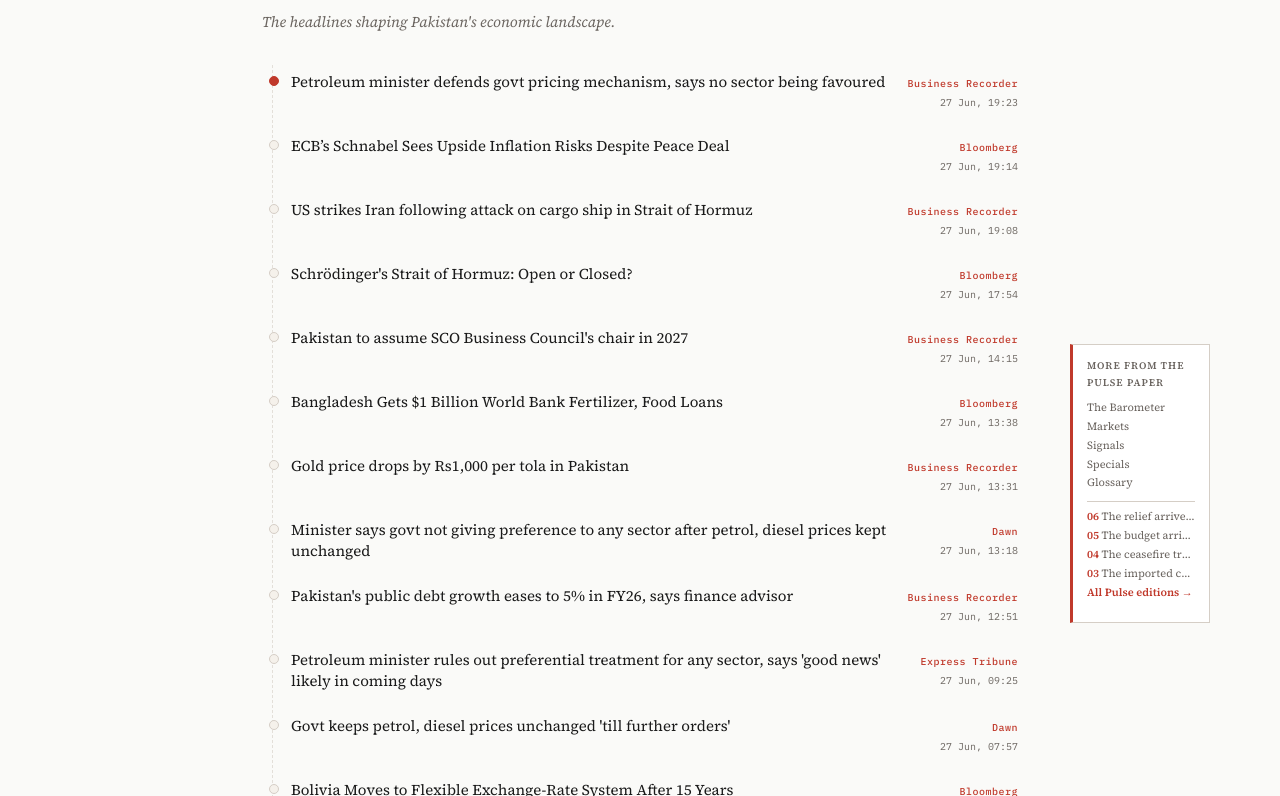
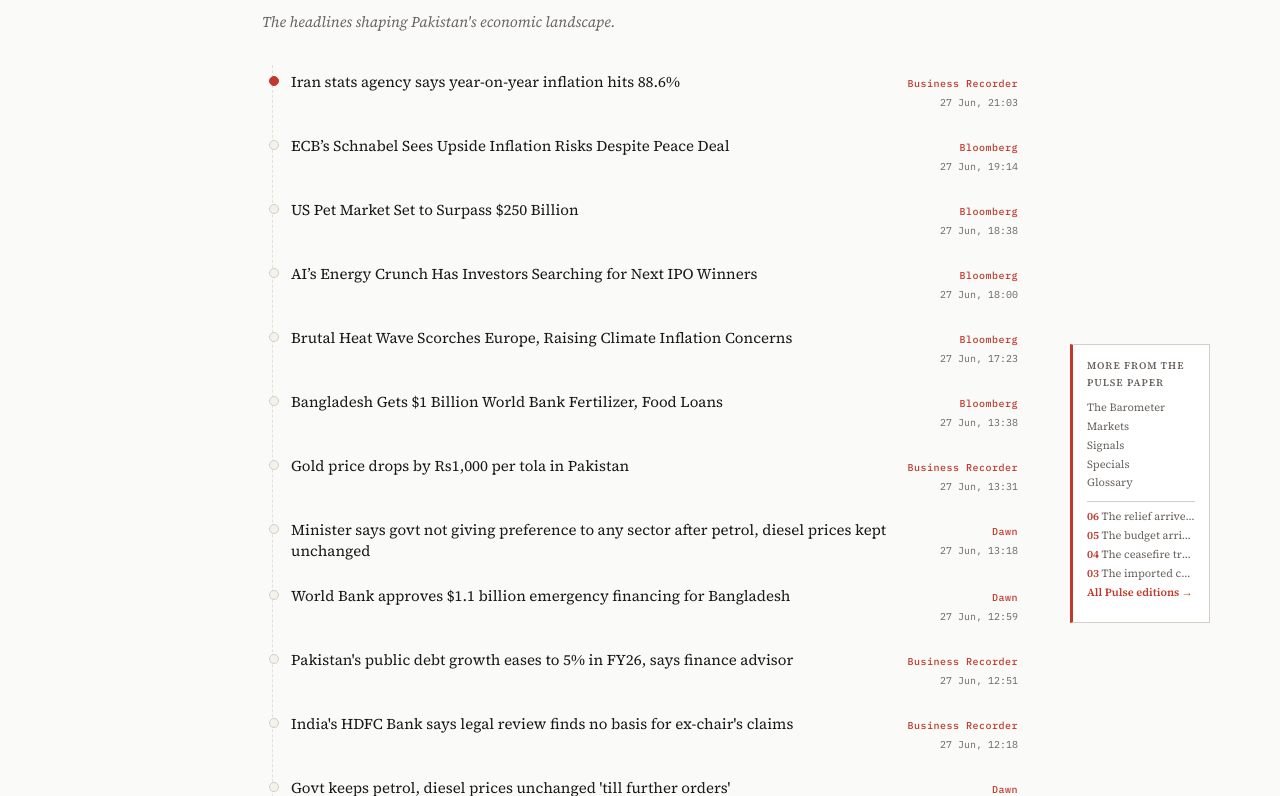
Before and after one commit to StrongerAI/thepulsepaper.com, an Astro site: page /ticker in a window 1280 px wide. Shown: the part 156-952 px from the top of the page. Built offline with nearby package versions, Linux system fonts and the light colour scheme; Astro itself is replaced by a stand-in of ours.

Commit message:
Markets auto-update: 2026-06-27 22:13 PKT

```diff
--- a/src/data/markets-alerts.json
+++ b/src/data/markets-alerts.json
@@ -1,6 +1,6 @@
 {
-  "generated_at": "2026-06-27T21:00:36.587416+05:00",
-  "generated_label": "27 June 2026, 9:00 PM PKT",
+  "generated_at": "2026-06-27T22:13:21.365959+05:00",
+  "generated_label": "27 June 2026, 10:13 PM PKT",
   "alert_count": 0,
   "alerts": [],
   "summary": "No material moves."
--- a/src/data/ticker-feed.json
+++ b/src/data/ticker-feed.json
@@ -1,9 +1,9 @@
 [
   {
-    "title": "Petroleum minister defends govt pricing mechanism, says no sector being favoured",
-    "link": "https://www.brecorder.com/news/40427419/petroleum-minister-defends-govt-pricing-mechanism-says-no-sector-being-favoured",
+    "title": "Iran stats agency says year-on-year inflation hits 88.6%",
+    "link": "https://www.brecorder.com/news/40427440/iran-stats-agency-says-year-on-year-inflation-hits-886",
     "source": "Business Recorder",
-    "published": "2026-06-27T19:23:40+05:00"
+    "published": "2026-06-27T21:03:36+05:00"
   },
   {
     "title": "ECB’s Schnabel Sees Upside Inflation Risks Despite Peace Deal",
@@ -12,22 +12,22 @@
     "published": "2026-06-27T19:14:45+05:00"
   },
   {
-    "title": "US strikes Iran following attack on cargo ship in Strait of Hormuz",
-    "link": "https://www.brecorder.com/news/40427413/us-strikes-iran-following-attack-on-cargo-ship-in-strait-of-hormuz",
-    "source": "Business Recorder",
-    "published": "2026-06-27T19:08:22+05:00"
+    "title": "US Pet Market Set to Surpass $250 Billion",
+    "link": "https://www.bloomberg.com/news/videos/2026-06-27/us-pet-market-set-to-surpass-250-billion-video",
+    "source": "Bloomberg",
+    "published": "2026-06-27T18:38:53+05:00"
   },
   {
-    "title": "Schrödinger's Strait of Hormuz: Open or Closed?",
-    "link": "https://www.bloomberg.com/news/videos/2026-06-27/schrodinger-s-strait-of-hormuz-open-or-closed-video",
+    "title": "AI’s Energy Crunch Has Investors Searching for Next IPO Winners",
+    "link": "https://www.bloomberg.com/news/articles/2026-06-27/wall-street-bets-billions-on-power-firms-as-ai-boom-drives-ipo-rush",
     "source": "Bloomberg",
-    "published": "2026-06-27T17:54:01+05:00"
+    "published": "2026-06-27T18:00:00+05:00"
   },
   {
-    "title": "Pakistan to assume SCO Business Council's chair in 2027",
-    "link": "https://www.brecorder.com/news/40427434/pakistan-to-assume-sco-business-councils-chair-in-2027",
-    "source": "Business Recorder",
-    "published": "2026-06-27T14:15:15+05:00"
+    "title": "Brutal Heat Wave Scorches Europe, Raising Climate Inflation Concerns",
+    "link": "https://www.bloomberg.com/news/videos/2026-06-27/brutal-heat-wave-scorches-europe-video",
+    "source": "Bloomberg",
+    "published": "2026-06-27T17:23:01+05:00"
   },
   {
     "title": "Bangladesh Gets $1 Billion World Bank Fertilizer, Food Loans",
@@ -48,16 +48,22 @@
     "published": "2026-06-27T13:18:13+05:00"
   },
   {
+    "title": "World Bank approves $1.1 billion emergency financing for Bangladesh",
+    "link": "https://www.dawn.com/news/2011127/world-bank-approves-11-billion-emergency-financing-for-bangladesh",
+    "source": "Dawn",
+    "published": "2026-06-27T12:59:59+05:00"
+  },
+  {
     "title": "Pakistan's public debt growth eases to 5% in FY26, says finance advisor",
     "link": "https://www.brecorder.com/news/40427429/pakistans-public-debt-growth-eases-to-5-in-fy26-says-finance-advisor",
     "source": "Business Recorder",
     "published": "2026-06-27T12:51:28+05:00"
   },
   {
-    "title": "Petroleum minister rules out preferential treatment for any sector, says 'good news' likely in coming days",
-    "link": "https://tribune.com.pk/story/2615262/petroleum-minister-rules-out-preferential-treatment-for-any-sector-says-good-news-likely",
-    "source": "Express Tribune",
-    "published": "2026-06-27T09:25:25+05:00"
+    "title": "India's HDFC Bank says legal review finds no basis for ex-chair's claims",
+    "link": "https://www.brecorder.com/news/40427424/indias-hdfc-bank-says-legal-review-finds-no-basis-for-ex-chairs-claims",
+    "source": "Business Recorder",
+    "published": "2026-06-27T12:18:52+05:00"
   },
   {
     "title": "Govt keeps petrol, diesel prices unchanged 'till further orders'",
@@ -66,10 +72,28 @@
     "published": "2026-06-27T07:57:31+05:00"
   },
   {
-    "title": "Bolivia Moves to Flexible Exchange-Rate System After 15 Years",
-    "link": "https://www.bloomberg.com/news/articles/2026-06-27/bolivia-moves-to-flexible-exchange-rate-system-after-15-years",
+    "title": "Trump threatens 100% tariff on European nations over tech tax",
+    "link": "https://www.bbc.co.uk/news/articles/cn4rd71411ko?at_medium=RSS&at_campaign=rss",
+    "source": "BBC",
+    "published": "2026-06-27T06:37:18+05:00"
+  },
+  {
+    "title": "Wall Street Week | USMCA: Can North America’s Trade Deal Survive?",
+    "link": "https://www.bloomberg.com/news/videos/2026-06-26/wall-street-week-north-american-trade-showdown-video",
     "source": "Bloomberg",
-    "published": "2026-06-27T05:30:56+05:00"
+    "published": "2026-06-27T04:13:58+05:00"
+  },
+  {
+    "title": "Three unusual things about the King's tax bill",
+    "link": "https://www.bbc.co.uk/news/articles/ce8kg7zg09ko?at_medium=RSS&at_campaign=rss",
+    "source": "BBC",
+    "published": "2026-06-27T04:00:30+05:00"
+  },
+  {
+    "title": "Hellman &amp; Friedman-Backed Hub Files Confidentially for IPO",
+    "link": "https://www.bloomberg.com/news/articles/2026-06-26/hellman-friedman-backed-hub-files-confidentially-for-ipo",
+    "source": "Bloomberg",
+    "published": "2026-06-27T03:37:03+05:00"
   },
   {
     "title": "Oil prices dive as more tankers move through Strait of Hormuz",
@@ -84,22 +108,16 @@
     "published": "2026-06-27T03:22:49+05:00"
   },
   {
-    "title": "Govt decides to keep petrol, diesel prices unchanged",
-    "link": "https://www.brecorder.com/news/40427410/govt-decides-to-keep-petrol-diesel-prices-unchanged",
+    "title": "Trump threatens 100% tariff on any country that imposes digital services tax",
+    "link": "https://www.brecorder.com/news/40427412/trump-threatens-100-tariff-on-any-country-that-imposes-digital-services-tax",
     "source": "Business Recorder",
-    "published": "2026-06-27T00:41:53+05:00"
+    "published": "2026-06-27T02:10:48+05:00"
   },
   {
     "title": "President Zardari gives assent to finance bill outlining Rs18.8tr budget for FY2026-27",
     "link": "https://www.dawn.com/news/2010986/president-zardari-gives-assent-to-finance-bill-outlining-rs188tr-budget-for-fy2026-27",
     "source": "Dawn",
     "published": "2026-06-26T19:40:06+05:00"
-  },
-  {
-    "title": "Govt maintains fuel prices at current level for next week",
-    "link": "https://tribune.com.pk/story/2615249/govt-maintains-fuel-prices-at-current-level-for-next-week",
-    "source": "Express Tribune",
-    "published": "2026-06-26T19:03:48+05:00"
   },
   {
     "title": "What's happening to petrol prices now oil is back to pre-Iran war levels?",
@@ -112,6 +130,12 @@
     "link": "https://www.dawn.com/news/2011023/saudi-aramco-resumes-oil-loading-at-ras-tanura-terminal-in-boost-to-supply",
     "source": "Dawn",
     "published": "2026-06-26T14:25:37+05:00"
+  },
+  {
+    "title": "Asia stock markets slide as tech shares slump",
+    "link": "https://www.bbc.co.uk/news/articles/ce8jz40k00ro?at_medium=RSS&at_campaign=rss",
+    "source": "BBC",
+    "published": "2026-06-26T12:33:10+05:00"
   },
   {
     "title": "Oil down 2pc amid resumption of Hormuz shipments even as vessel hit near Oman",
@@ -132,34 +156,16 @@
     "published": "2026-06-26T08:03:54+05:00"
   },
   {
-    "title": "Equities end short week higher despite volatility",
-    "link": "https://www.dawn.com/news/2010872/equities-end-short-week-higher-despite-volatility",
-    "source": "Dawn",
-    "published": "2026-06-26T07:30:13+05:00"
-  },
-  {
-    "title": "15,000 used cars get clearance window",
-    "link": "https://www.dawn.com/news/2010874/15000-used-cars-get-clearance-window",
-    "source": "Dawn",
-    "published": "2026-06-26T07:26:16+05:00"
+    "title": "Power banks and vapes now biggest fire risk on planes",
+    "link": "https://www.bbc.co.uk/news/articles/cly716qd146o?at_medium=RSS&at_campaign=rss",
+    "source": "BBC",
+    "published": "2026-06-26T04:28:13+05:00"
   },
   {
     "title": "Policy flaws block foreign oil storage",
     "link": "https://tribune.com.pk/story/2615182/policy-flaws-block-foreign-oil-storage",
     "source": "Express Tribune",
     "published": "2026-06-25T21:28:25+05:00"
-  },
-  {
-    "title": "Sentiment up but FDI still flat",
-    "link": "https://tribune.com.pk/story/2615186/sentiment-up-but-fdi-still-flat",
-    "source": "Express Tribune",
-    "published": "2026-06-25T21:28:25+05:00"
-  },
-  {
-    "title": "President signs Finance Act 2026-27",
-    "link": "https://tribune.com.pk/story/2615180/president-signs-finance-act-2026-27",
-    "source": "Express Tribune",
-    "published": "2026-06-25T21:13:43+05:00"
   },
   {
     "title": "Oil price falls back to pre-Iran war levels",
@@ -172,11 +178,5 @@
     "link": "https://www.dawn.com/news/2010631/tasdeeq-set-for-pakistan-stock-exchange-debut",
     "source": "Dawn",
     "published": "2026-06-25T09:28:32+05:00"
-  },
-  {
-    "title": "New land customs station at Taftan formalised for trade with Iran",
-    "link": "https://www.dawn.com/news/2010689/new-land-customs-station-at-taftan-formalised-for-trade-with-iran",
-    "source": "Dawn",
-    "published": "2026-06-25T07:39:16+05:00"
   }
 ]
```
Also changed, not shown: src/data/markets.js (+13 -13 lines), src/data/.markets-prev.json.
